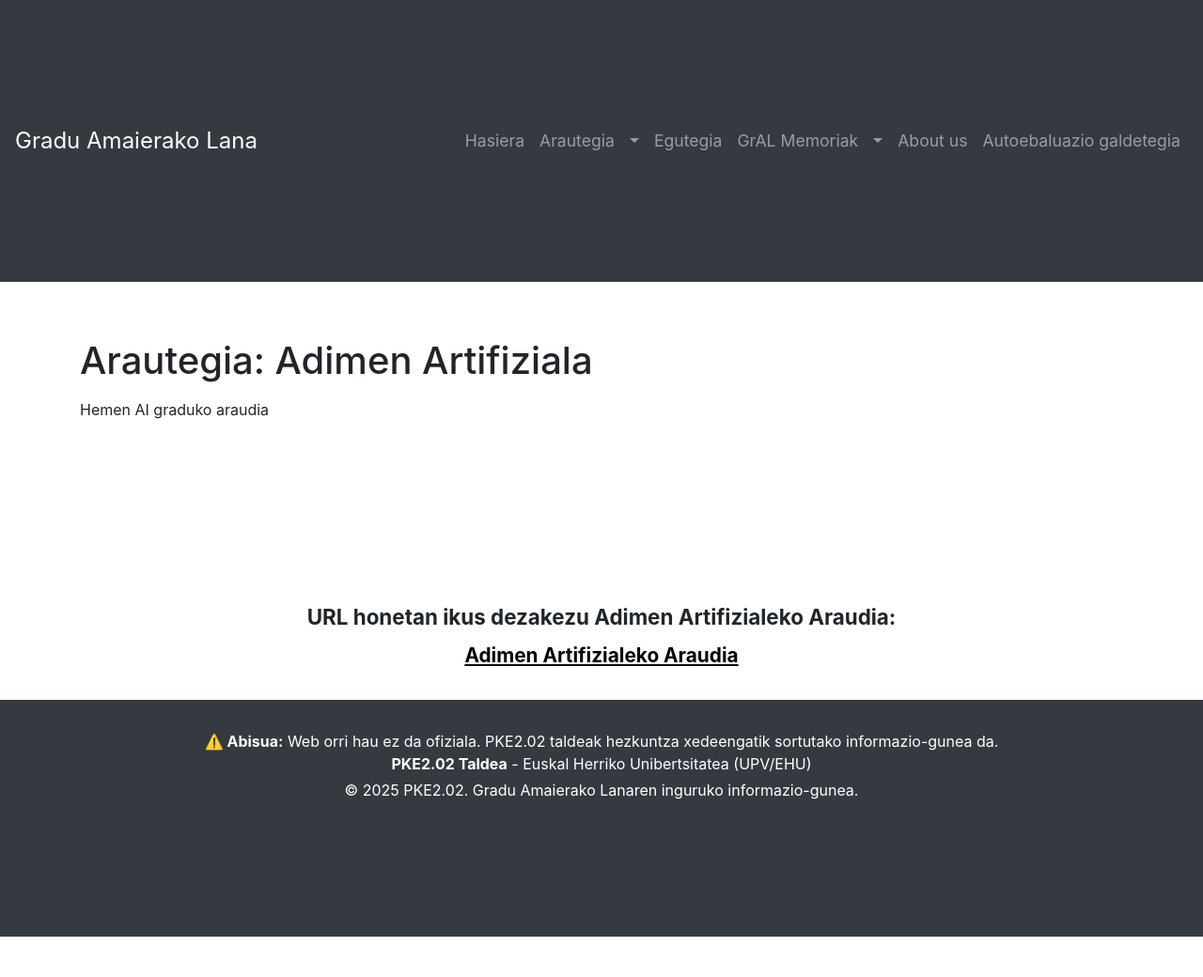
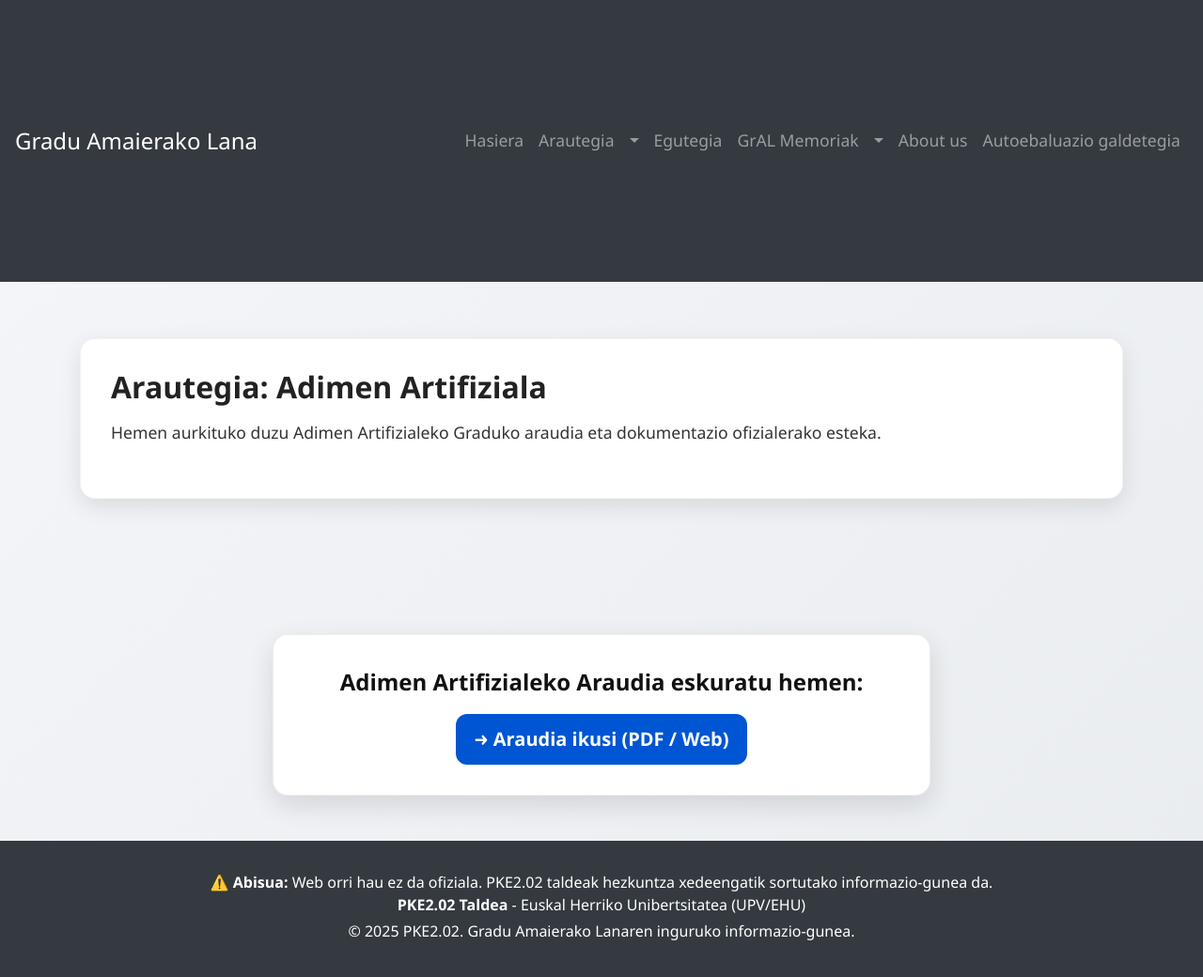
Before and after one commit to HJauregi/GrAL_Bootstrap, a plain HTML site: page windows/araudia-ia.html in a window 1280 px wide. Shown: the whole page at 94% size. Before the commit the page ends 997 px from the top, so only its background shows below. Drawn offline with nearby package versions, Linux system fonts and the light colour scheme.

Commit message:
araudiak

```diff
--- a/windows/araudia-ia.html
+++ b/windows/araudia-ia.html
@@ -6,17 +6,83 @@
   <title>GrAL - Arautegia AI</title>
   <link href="https://stackpath.bootstrapcdn.com/bootstrap/4.5.2/css/bootstrap.min.css" rel="stylesheet">
   <style>
-body {
-  padding-top: 300px; /* altura máxima de la navbar */
-  transition: padding-top 0.3s ease;
-}    .container { padding-top: 1rem; padding-bottom: 8rem; }
-    .footer {
-      background-color: #343a40;
+    body {
+      padding-top: 300px;
+      transition: padding-top 0.3s ease;
+      background: linear-gradient(135deg, #f5f6fa, #e9ecef);
+      font-family: 'Segoe UI', Tahoma, Geneva, Verdana, sans-serif;
+    }
+
+    .container {
+      padding-top: 1rem;
+      padding-bottom: 6rem;
+    }
+
+    /* Card elegante */
+    .info-card {
+      background: white;
+      border-radius: 1rem;
+      padding: 2rem;
+      box-shadow: 0 8px 24px rgba(0,0,0,0.1);
+      border: 1px solid rgba(0,0,0,0.05);
+      transition: transform .2s ease, box-shadow .2s ease;
+    }
+
+    .info-card:hover {
+      transform: translateY(-4px);
+      box-shadow: 0 12px 32px rgba(0,0,0,0.15);
+    }
+
+    .info-title {
+      font-size: 2rem;
+      font-weight: 800;
+      margin-bottom: 1rem;
+      color: #222;
+    }
+
+    .info-subtext {
+      font-size: 1.1rem;
+      margin-bottom: 1.5rem;
+      color: #333;
+    }
+
+    .araudia-box {
+      margin: 3rem auto;
+      max-width: 700px;
+      background: #ffffff;
+      border-radius: 1rem;
+      padding: 2rem;
+      text-align: center;
+      box-shadow: 0 10px 28px rgba(0,0,0,0.12);
+      border: 1px solid rgba(0,0,0,0.07);
+    }
+
+    .araudia-titulo {
+      font-size: 1.5rem;
+      font-weight: 700;
+      margin-bottom: 1rem;
+      color: #111;
+    }
+
+    .araudia-link {
+      font-size: 1.25rem;
+      font-weight: 700;
+      background: #0056d2;
+      color: white !important;
+      padding: 0.75rem 1.25rem;
+      border-radius: 0.75rem;
+      display: inline-block;
+      text-decoration: none;
+      transition: background .25s ease, transform .2s ease;
+    }
+
+    .araudia-link:hover {
+      background: #003f9a;
       color: white;
-      text-align: center;
-      padding: 1.5rem 0;
-      margin-top: 3rem;
+      transform: translateY(-3px);
+      text-decoration: none;
     }
+
     /* Footer */
     .footer {
       background-color: #343a40;
@@ -26,25 +92,10 @@ body {
       margin-top: auto;
     }
 
-    .footer p {
-      margin-bottom: 0.25rem;
-    }
-
-    .footer .mb-2 {
-      margin-bottom: 0.25rem !important;
-    }
-
-    .footer a {
-      color: #ffffff;
-      text-decoration: underline;
-    }
-
-    .footer a:hover {
-      color: #adb5bd;
-    }
-    .pre-footer-info { text-align: center; margin: 2rem 0; }
-    .araudia-titulo { font-size: 1.4rem; font-weight: 700; margin-bottom: 0.5rem; }
-    .pre-footer-info a { font-size: 1.3rem; font-weight: 700; color: #000; text-decoration: underline; }
+    .footer p { margin-bottom: 0.25rem; }
+    .footer .mb-2 { margin-bottom: 0.25rem !important; }
+    .footer a { color: #ffffff; text-decoration: underline; }
+    .footer a:hover { color: #adb5bd; }
   </style>
 </head>
 <body>
@@ -53,18 +104,21 @@ body {
   <div id="navbar-placeholder"></div>
 
   <div class="container mt-4 mb-5">
-    <h1 class="mb-3">Arautegia: Adimen Artifiziala</h1>
-    <p>Hemen AI graduko araudia</p>
+    <div class="info-card">
+      <h1 class="info-title">Arautegia: Adimen Artifiziala</h1>
+      <p class="info-subtext">Hemen aurkituko duzu Adimen Artifizialeko Graduko araudia eta dokumentazio ofizialerako esteka.</p>
+    </div>
   </div>
 
-  <div class="pre-footer-info">
-    <div class="araudia-titulo">URL honetan ikus dezakezu Adimen Artifizialeko Araudia:</div>
-    <a href="https://www.ehu.eus/documents/d/informatika-fakultatea/normativa_iig_eu" target="_blank">
-      Adimen Artifizialeko Araudia
+  <div class="araudia-box">
+    <div class="araudia-titulo">Adimen Artifizialeko Araudia eskuratu hemen:</div>
+
+    <a href="https://www.ehu.eus/documents/d/informatika-fakultatea/normativa_iig_eu" target="_blank" class="araudia-link">
+      ➜ Araudia ikusi (PDF / Web)
     </a>
   </div>
 
- <!-- Footer placeholder -->
+  <!-- Footer placeholder -->
   <div id="footer-placeholder"></div>
   <script src="../components/footer.js"></script>
 
```
Also changed, not shown: windows/araudia-infor.html (+91 -30 lines).
